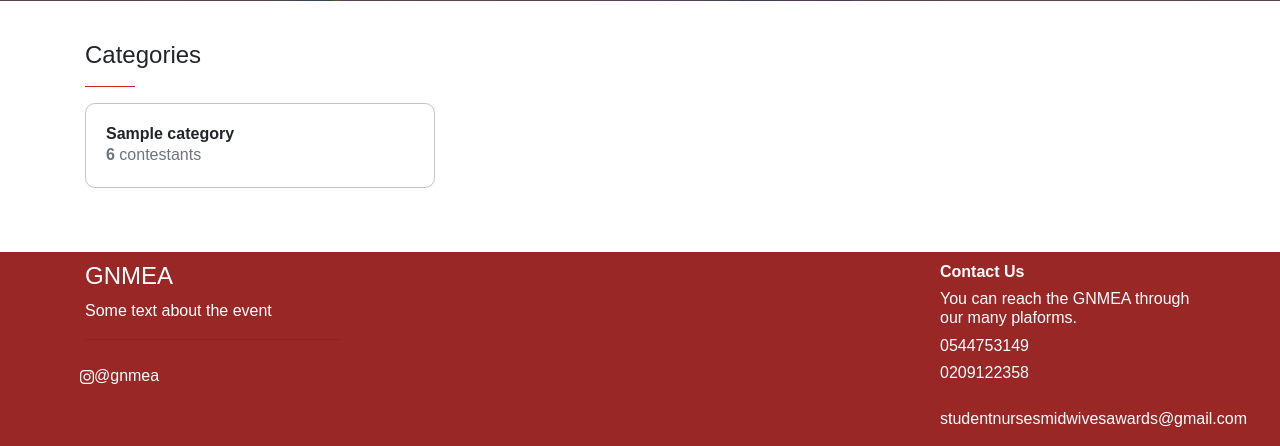
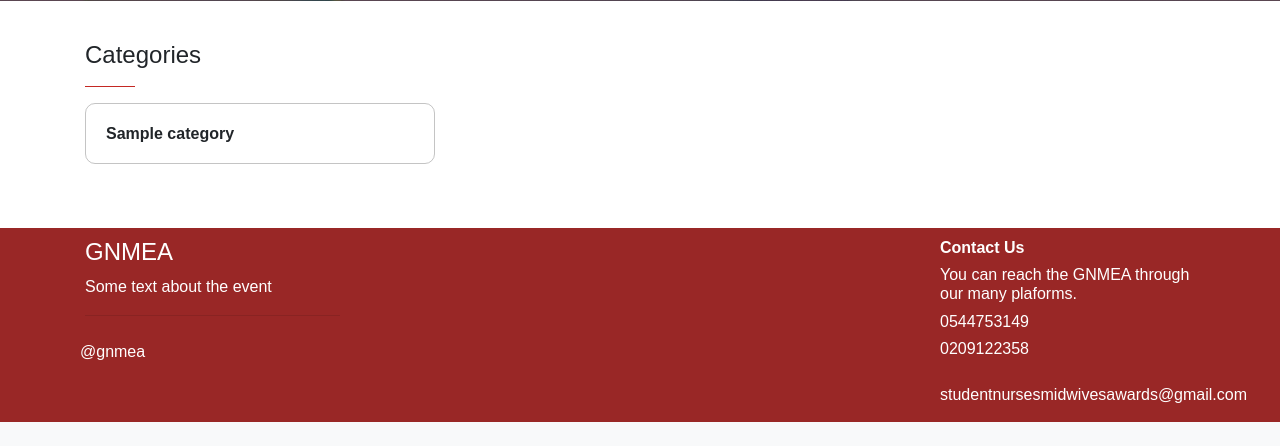
Before and after one commit to Kweku7k/gnawards, a Flask app: page / in a window 1280 px wide. Shown: the part 687-1133 px from the top of the page. After the commit the page ends 1109 px from the top, so only its background shows below. Run offline with Flask 2, Linux system fonts and the light colour scheme; tables that the repository leaves empty hold one stand-in row (values such as "Sample post"); some libraries are stand-ins or nearby versions.

Commit message:
ready to test

```diff
--- a/templates/index.html
+++ b/templates/index.html
@@ -120,7 +120,7 @@
 
                     <div style="padding: 10px;">
                         <h6 style="margin-bottom: 0; align-items: center;"><b>{{category.title}}</b></h6>
-                        <p class="text-muted" style="margin-bottom: 0;"><b>6</b> contestants</p>
+                        <!-- <p class="text-muted" style="margin-bottom: 0;"><b>6</b> contestants</p> -->
                     </div>
                 </a>
             </div>
@@ -250,9 +250,9 @@
 
                 <div class="icon" style="display: flex;">
                     <a href="https://www.instagram.com/gnme_a/">
-                        <i class="fa fa-instagram 2x" aria-hidden="true"></i>
+                        <!-- <i class="fa fa-instagram 2x" aria-hidden="true"></i> -->
+                        <h6> @gnmea</h6>
                     </a>
-                    <h6> @gnmea</h6>
                 </div>
                 <!-- <div class="icon">
                     <i class="fa fa-facebook" aria-hidden="true"></i>
```
